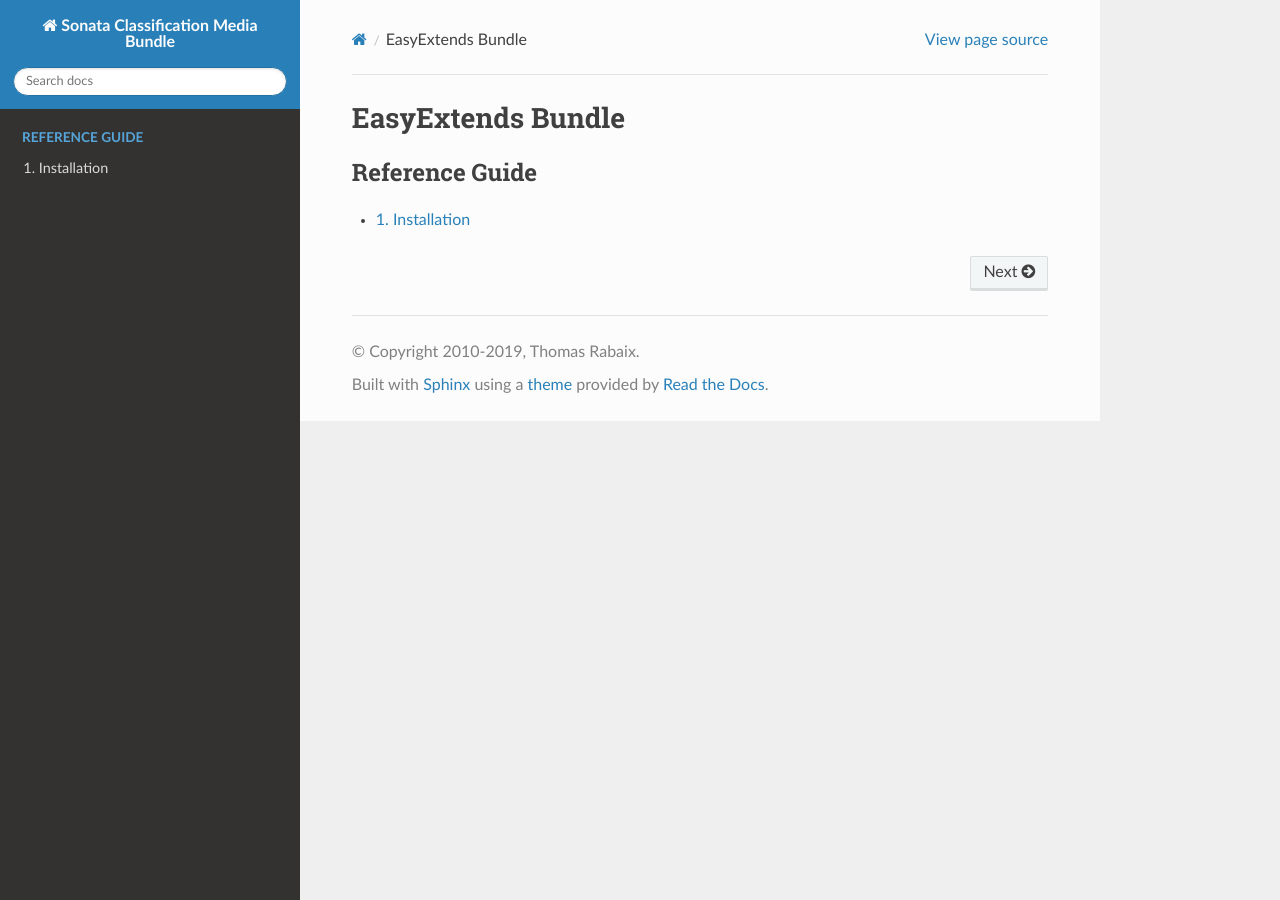
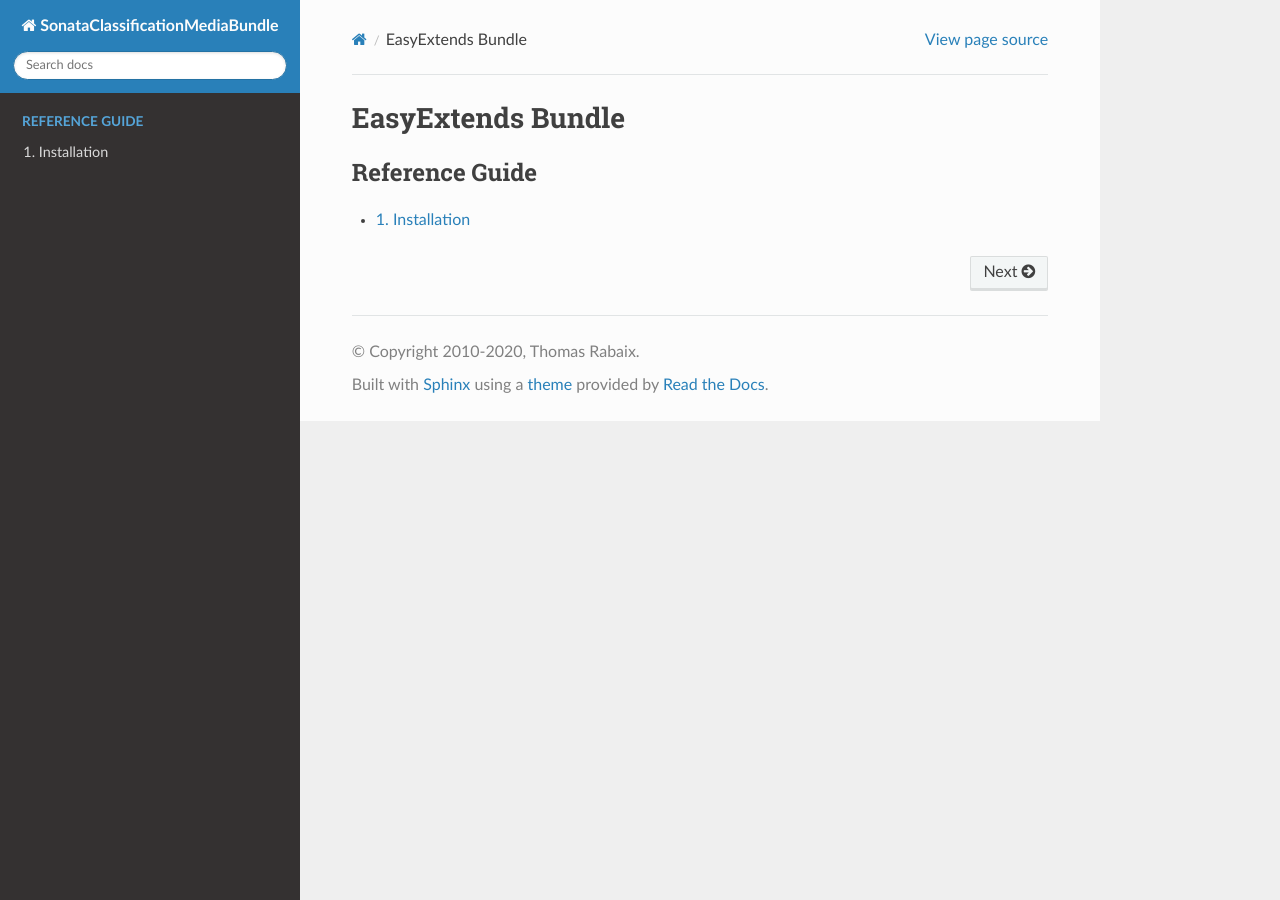
Before and after one commit to sonata-project/SonataClassificationMediaBundle, a Sphinx documentation site: the page built from docs/index.rst, in a window 1280 px wide. Built offline with Sphinx 7.4.7 and the Read the Docs theme 2.0.0, drawn with Linux system fonts in a browser that asks for light colours.

Commit message:
DevKit updates (#98)

```diff
--- a/docs/conf.py
+++ b/docs/conf.py
@@ -48,8 +48,8 @@ source_suffix = '.rst'
 master_doc = 'index'
 
 # General information about the project.
-project = u'Sonata Classification Media Bundle'
-copyright = u'2010-2019, Thomas Rabaix'
+project = u'SonataClassificationMediaBundle'
+copyright = u'2010-2020, Thomas Rabaix'
 
 # The version info for the project you're documenting, acts as replacement for
 # |version| and |release|, also used in various other places throughout the
```
Also changed, not shown: README.md (+1 -1 lines), 1 other file.
